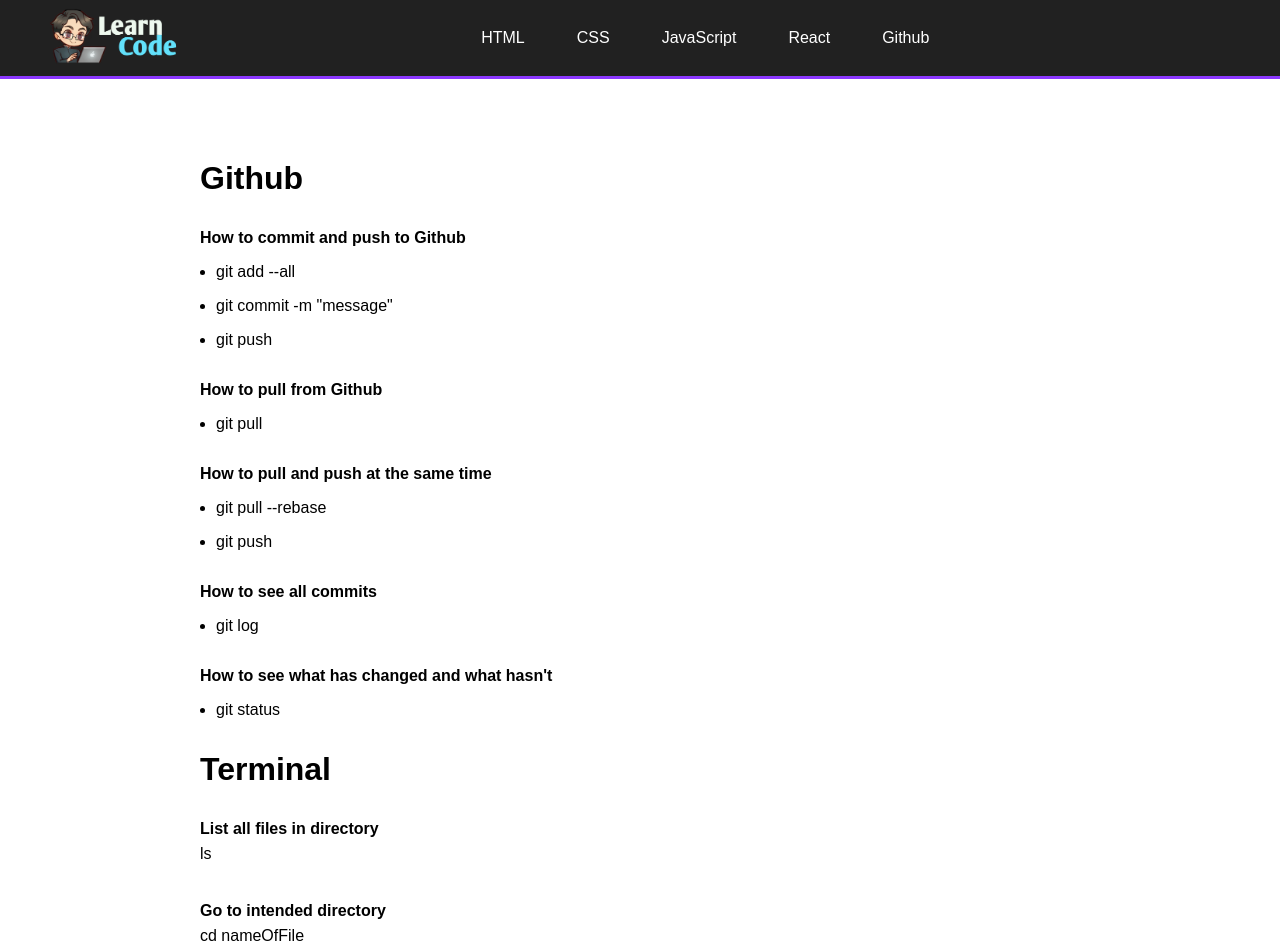
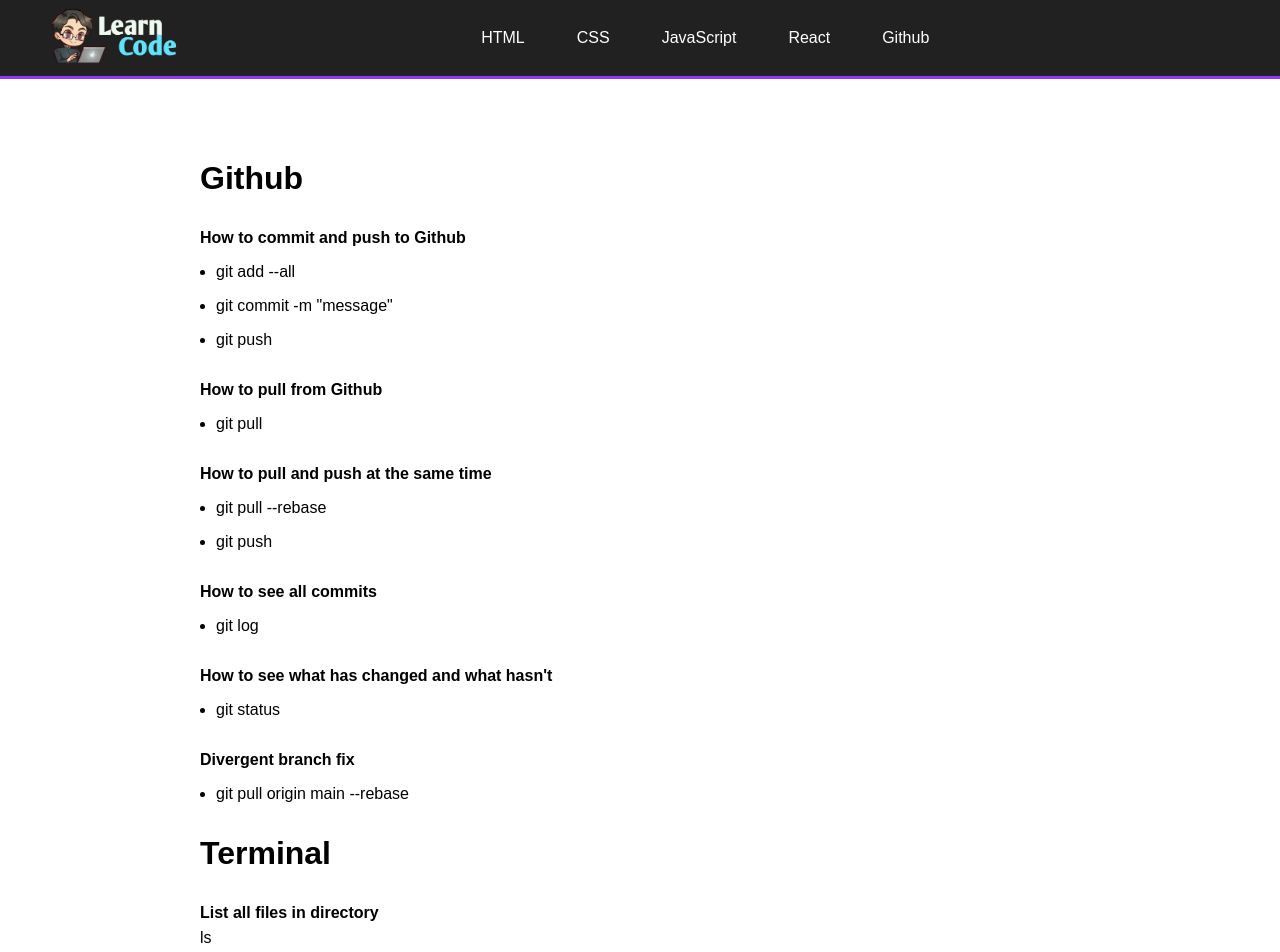
Before and after one commit to robteaw/guide2, a React (Create React App) app: page /git in a window 1280 px wide. Shown: the top 952 px of the page. Built offline with nearby package versions, Linux system fonts and the light colour scheme; the HTML template or start-up script is replaced by a standard one.

Commit message:
44. Github Page Updated

```diff
--- a/src/pages/GIt/Git.tsx
+++ b/src/pages/GIt/Git.tsx
@@ -31,6 +31,12 @@ export default function Git() {
             <li>git status</li>
         </ul>
 
+        <h3>Divergent branch fix</h3>
+        <ul>
+        <li>git pull origin main --rebase</li>
+        {/* https://stackoverflow.com/questions/62653114/how-can-i-deal-with-this-git-warning-pulling-without-specifying-how-to-reconci */}
+        </ul>
+
         <h1>Terminal</h1>
         <h3>List all files in directory</h3>
         <p>ls</p>
@@ -46,6 +52,7 @@ export default function Git() {
 
         <h3>Open file</h3>
         <p>code .</p>
+
     </div>
 
     <script src="main.js"></script>
```
